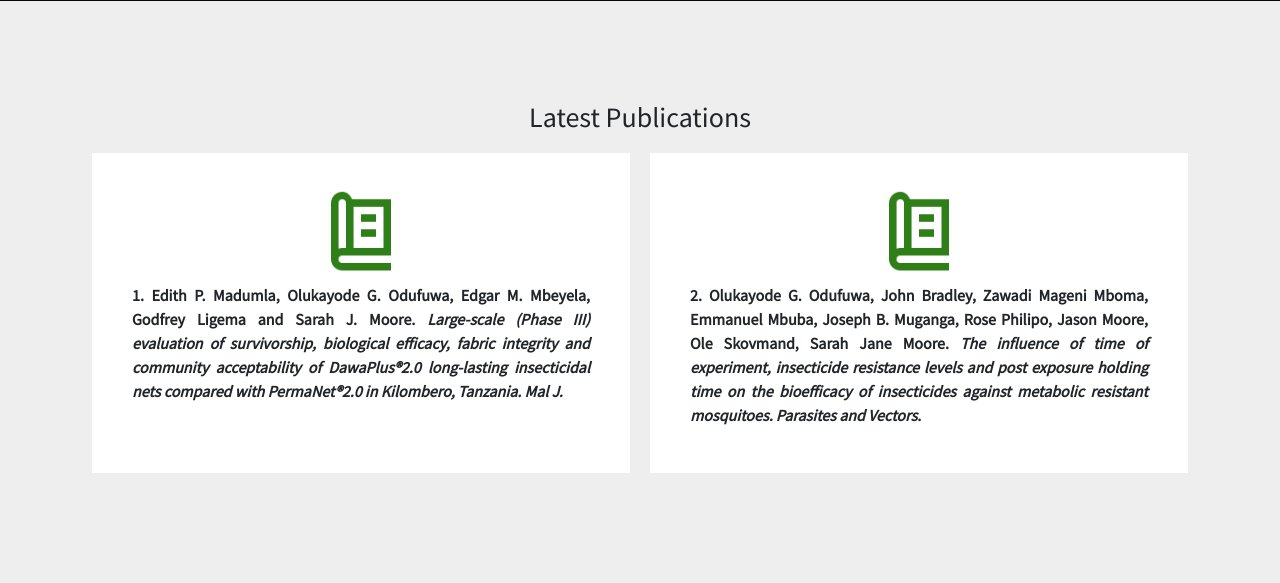
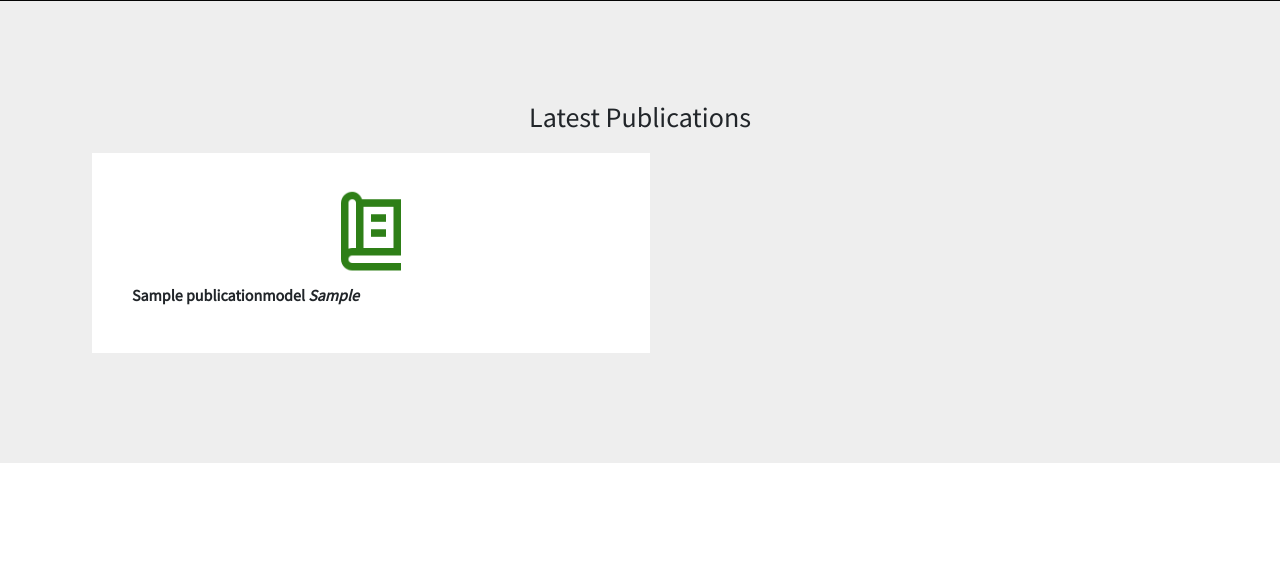
Before and after one commit to halidi-hamidu/vcptu_ihi, a Django app: page / in a window 1280 px wide. Shown: the part 3018-3601 px from the top of the page. After the commit the page ends 3481 px from the top, so only its background shows below. Run offline with Django 4.2, Linux system fonts and the light colour scheme; tables that the repository leaves empty hold one stand-in row (values such as "Sample post"); some libraries are stand-ins or nearby versions.

Commit message:
New publication added

```diff
--- a/templates/homePage/homePage.html
+++ b/templates/homePage/homePage.html
@@ -127,17 +127,20 @@
           <div class="title text-center">
             <h3>Latest Publications</h3>
           </div>
+          {% if get_latest_publication %}
           <div class="inner_section">
+            {% for publication in get_latest_publication %}
             <div class="publication"  data-aos="zoom-in-up">
               <div class="icon" style="width: 100px;">
                 <img src="{% static './images/publication.png' %}" alt="" class="img-fluid" width="100%">
               </div>
               <div class="desciption">
 
-                <p>1. Edith P. Madumla, Olukayode G. Odufuwa, Edgar M. Mbeyela, Godfrey Ligema and Sarah J. Moore. <i>Large-scale (Phase III) evaluation of survivorship, biological efficacy, fabric integrity and community acceptability of DawaPlus®2.0 long-lasting insecticidal nets compared with PermaNet®2.0 in Kilombero, Tanzania. Mal J.</i></p>
+                <p>{{publication.publication_title }} <i>{{publication.publication_contributors }} </i></p>
               </div>
             </div>
-            <div class="publication"  data-aos="zoom-in-up">
+            {% endfor %}
+            <!-- <div class="publication"  data-aos="zoom-in-up">
               <div class="icon" style="width: 100px;">
                 <img src="{% static './images/publication.png' %}" alt="" class="img-fluid" width="100%">
               </div>
@@ -145,9 +148,10 @@
 
                 <p>2. Olukayode G. Odufuwa, John Bradley, Zawadi Mageni Mboma, Emmanuel Mbuba, Joseph B. Muganga, Rose Philipo, Jason Moore, Ole Skovmand, Sarah Jane Moore. <i>The influence of time of experiment, insecticide resistance levels and post exposure holding time on the bioefficacy of insecticides against metabolic resistant mosquitoes.  Parasites and Vectors</i>.</p>
               </div>
-            </div>
+            </div> -->
 
           </div>
+          {% endif %}
         </div>
       </div>
     </div>
--- a/vcptu_home/views.py
+++ b/vcptu_home/views.py
@@ -1,10 +1,11 @@
 from django.shortcuts import render
+from vcptu_publication.models import *
+# Create your views here.
 
-# Create your views here.
-\
 def homePage(request):
+    get_latest_publication = PublicationModel.objects.all().order_by('-created_at')[0:2]
     template_name = 'homePage/homePage.html'
     context ={
-
+        'get_latest_publication':get_latest_publication
     }
     return render(request, template_name, context)
```
